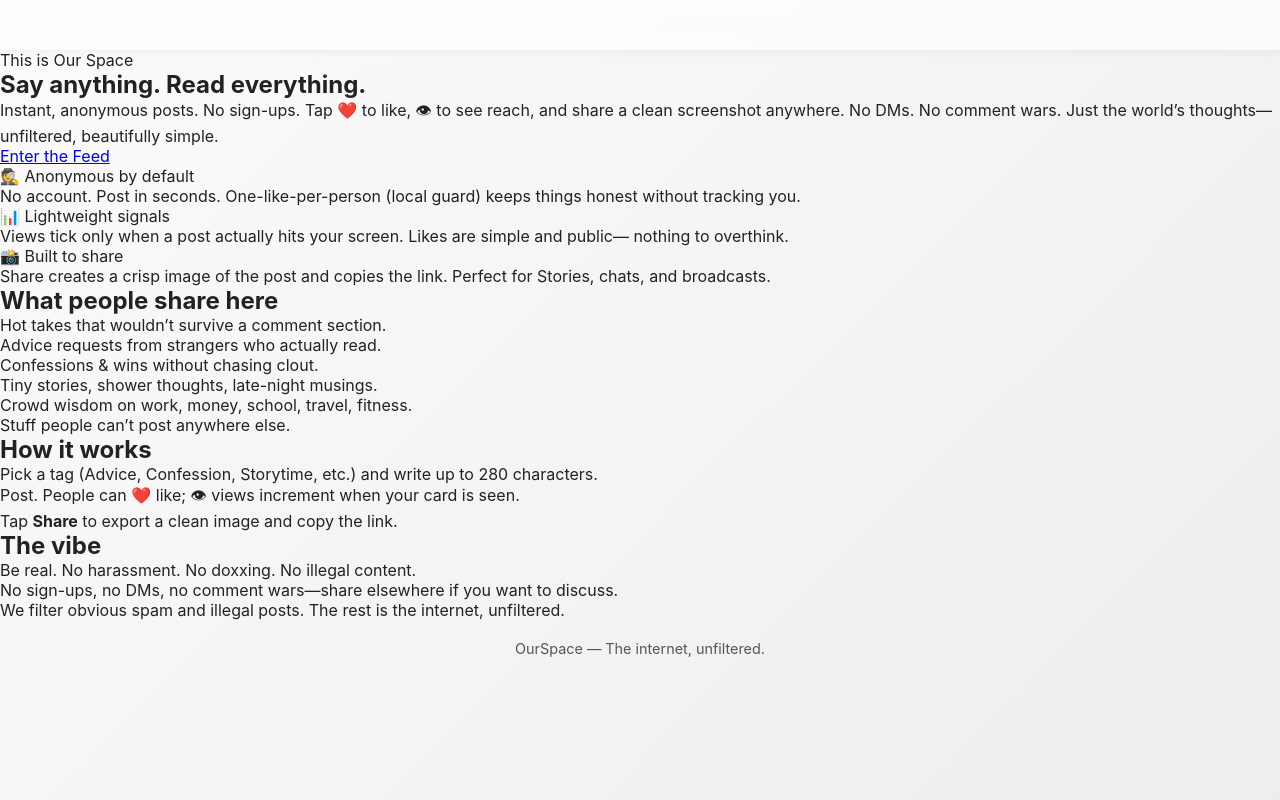
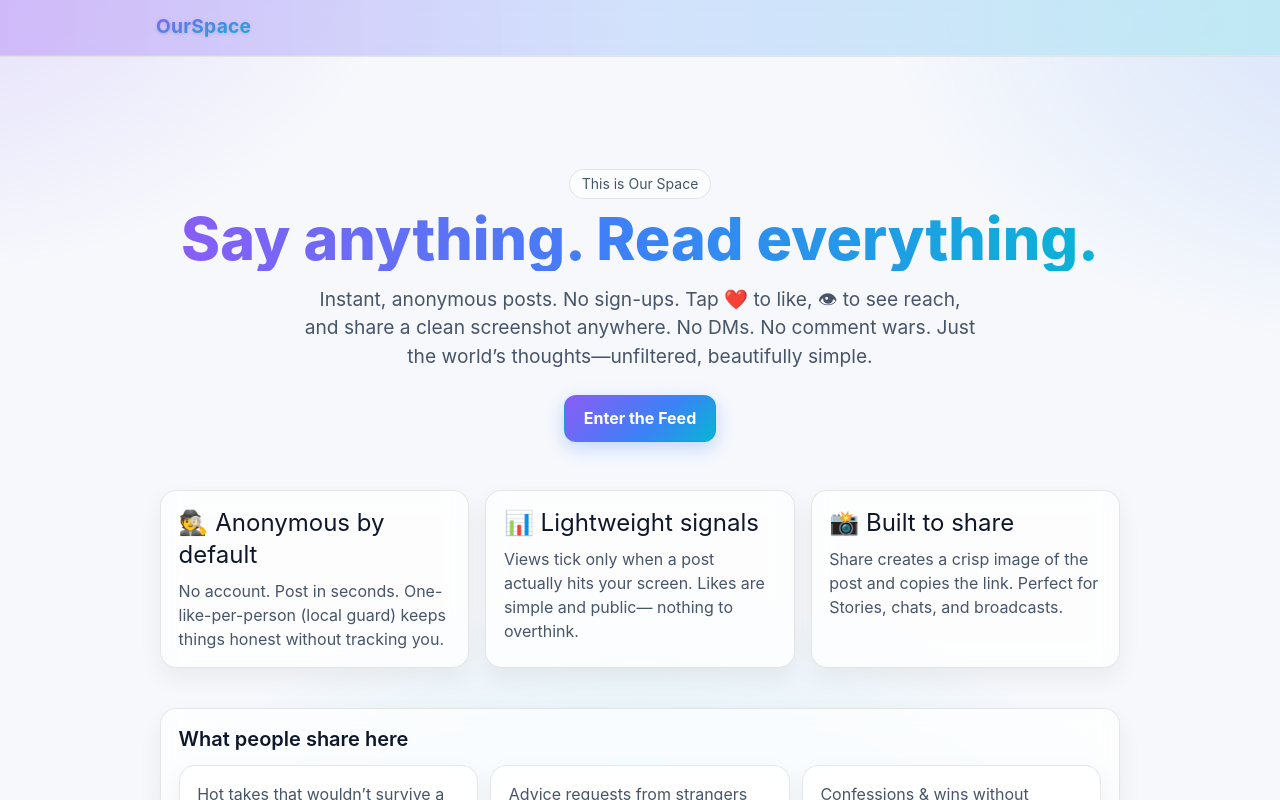
Before and after one commit to qaspercreates/OurSpace, a Next.js app: page / in a window 1280 px wide. Shown: the top 800 px of the page. Built offline with nearby package versions, Linux system fonts and the light colour scheme.

Commit message:
globals.css

```diff
--- a/styles/globals.css
+++ b/styles/globals.css
@@ -1,114 +1,119 @@
-/* Global Reset */
-* {
-  margin: 0;
-  padding: 0;
-  box-sizing: border-box;
+@tailwind base;
+@tailwind components;
+@tailwind utilities;
+
+/* Map tiles CSS */
+@import "leaflet/dist/leaflet.css";
+
+/* =======================
+   Light Theme Base
+   ======================= */
+html, body { height: 100%; }
+
+:root{
+  --ink:#0f172a;         /* slate-900 */
+  --muted:#475569;       /* slate-600 */
+  --border:rgba(15,23,42,.10);
+  --card:rgba(255,255,255,.72);
+  --card-hover:rgba(255,255,255,.80);
+  --bg:#f6f8fc;          /* soft paper */
+  --grad-a:#8b5cf6;      /* violet-500 */
+  --grad-b:#3b82f6;      /* blue-500 */
+  --grad-c:#06b6d4;      /* cyan-500 */
 }
 
-/* Light Premium Gradient Background */
-body {
-  font-family: 'Inter', sans-serif;
-  background: linear-gradient(135deg, #fdfbfb, #ebedee);
-  color: #222;
-  min-height: 100vh;
-  display: flex;
-  flex-direction: column;
+body{
+  color:var(--ink);
+  background: var(--bg);
+  -webkit-font-smoothing: antialiased;
+  -moz-osx-font-smoothing: grayscale;
+  font-family: Inter, system-ui, -apple-system, Segoe UI, Roboto, sans-serif;
+  overflow-x:hidden;
+  min-height:100%;
+  position:relative;
 }
 
-/* Header */
-header {
-  width: 100%;
-  padding: 15px 40px;
-  display: flex;
-  justify-content: flex-start;
-  align-items: center;
-  background: rgba(255, 255, 255, 0.7);
-  backdrop-filter: blur(12px);
-  box-shadow: 0 2px 10px rgba(0, 0, 0, 0.05);
-  position: sticky;
-  top: 0;
-  z-index: 10;
+/* One continuous, fixed background (no split while scrolling) */
+body::before{
+  content:"";
+  position:fixed;
+  inset:0;
+  z-index:-1;
+  pointer-events:none;
+  background:
+    radial-gradient(900px 600px at -10% -10%, rgba(139,92,246,.20), transparent 60%),
+    radial-gradient(900px 600px at 110% 0%, rgba(59,130,246,.18), transparent 58%),
+    radial-gradient(900px 600px at 50% 120%, rgba(6,182,212,.16), transparent 62%);
 }
 
-header h1 {
-  font-size: 1.8rem;
-  font-weight: 700;
-  background: linear-gradient(90deg, #6a11cb, #2575fc);
-  -webkit-background-clip: text;
-  -webkit-text-fill-color: transparent;
+/* Layout */
+.container{ width:100%; max-width:64rem; margin-inline:auto; padding-inline:1rem; }
+
+/* Header */
+.nav{
+  position: sticky; top:0; z-index:40;
+  backdrop-filter: blur(10px); -webkit-backdrop-filter: blur(10px);
+  background: rgba(255,255,255,.65);
+  border-bottom:1px solid var(--border);
 }
 
-/* Homepage Center Text */
-.homepage {
-  text-align: center;
-  margin: 60px auto;
-  max-width: 800px;
+/* Hero */
+.hero{ text-align:center; padding-top:clamp(3rem,8vw,5rem); padding-bottom:clamp(2rem,6vw,3rem); }
+.hero-title{
+  font-weight:800; line-height:1.08; margin:.35rem auto .85rem;
+  font-size:clamp(2.3rem,6vw,3.7rem);
+  background-image: linear-gradient(90deg, var(--grad-a), var(--grad-b), var(--grad-c));
+  -webkit-background-clip:text; background-clip:text; color:transparent;
 }
+.hero-sub{ color:var(--muted); font-size:clamp(1.05rem,2vw,1.2rem); max-width:42rem; margin:0 auto 1.5rem; }
+.hero-cta{ display:flex; justify-content:center; gap:.75rem; }
 
-.homepage h2 {
-  font-size: 2rem;
-  font-weight: 800;
-  background: linear-gradient(90deg, #ff6a00, #ee0979);
-  -webkit-background-clip: text;
-  -webkit-text-fill-color: transparent;
-  margin-bottom: 15px;
+/* Cards */
+.card{
+  background: var(--card);
+  border: 1px solid var(--border);
+  border-radius:16px;
+  padding:1rem 1.1rem;
+  box-shadow: 0 10px 24px rgba(2,6,23,.06), 0 1px 0 rgba(255,255,255,.6) inset;
+  backdrop-filter: blur(12px); -webkit-backdrop-filter: blur(12px);
+  transition: transform .18s ease, box-shadow .18s ease, background .18s ease, border-color .18s ease;
 }
-
-.homepage p {
-  font-size: 1rem;
-  color: #444;
-  margin-bottom: 25px;
+.card:hover{
+  transform: translateY(-2px);
+  background: var(--card-hover);
+  box-shadow: 0 16px 36px rgba(2,6,23,.10), 0 1px 0 rgba(255,255,255,.65) inset;
 }
+.stack-4{ display:flex; flex-direction:column; gap:1rem; }
 
 /* Buttons */
-button, .btn {
-  padding: 12px 25px;
-  border-radius: 12px;
-  border: none;
-  font-weight: 600;
-  cursor: pointer;
-  background: linear-gradient(90deg, #6a11cb, #2575fc);
-  color: white;
-  box-shadow: 0 4px 12px rgba(0,0,0,0.1);
-  transition: all 0.2s ease;
+.btn-primary{
+  background: linear-gradient(135deg, var(--grad-a), var(--grad-b) 60%, var(--grad-c));
+  color:#fff; padding:.65rem 1.15rem; border-radius:12px; font-weight:700;
+  border:1px solid rgba(59,130,246,.30);
+  box-shadow:0 6px 18px rgba(59,130,246,.28);
+  transition: transform .12s ease, opacity .15s ease, box-shadow .15s ease;
 }
+.btn-primary:hover{ opacity:.95; transform:translateY(-1px); box-shadow:0 10px 24px rgba(59,130,246,.35) }
+.btn-primary:active{ transform:translateY(0) scale(.99) }
 
-button:hover, .btn:hover {
-  transform: translateY(-2px);
-  box-shadow: 0 6px 15px rgba(0,0,0,0.15);
+.btn-outline{
+  background: rgba(255,255,255,.7);
+  color: var(--ink);
+  border:1px solid var(--border);
+  padding:.55rem 1.1rem; border-radius:12px; font-weight:600;
+  transition: background .15s ease, border-color .15s ease, transform .12s ease;
 }
+.btn-outline:hover{ background:#fff; border-color:rgba(15,23,42,.18); transform:translateY(-1px) }
 
-/* Post Cards */
-.post-card {
-  background: rgba(255, 255, 255, 0.7);
-  border-radius: 15px;
-  padding: 20px;
-  margin: 15px 0;
-  backdrop-filter: blur(10px);
-  box-shadow: 0 8px 24px rgba(0,0,0,0.05);
-  transition: transform 0.2s ease;
-}
-
-.post-card:hover {
-  transform: translateY(-3px);
-}
-
-/* Category Tags */
-.tag {
-  font-size: 0.85rem;
-  font-weight: 600;
-  padding: 5px 12px;
-  border-radius: 8px;
-  background: linear-gradient(135deg, #89f7fe, #66a6ff);
-  color: #fff;
-  display: inline-block;
-  margin-bottom: 10px;
-}
+/* Inputs */
+textarea{ caret-color:var(--grad-a); background:rgba(255,255,255,.78); color:var(--ink); }
+textarea::placeholder{ color:rgba(15,23,42,.45); }
+select, input{ background:rgba(255,255,255,.78); }
 
 /* Footer */
-footer {
-  text-align: center;
-  padding: 20px;
-  font-size: 0.9rem;
-  color: #555;
-}
+footer{ color:var(--muted); }
+
+/* Make Tailwind greys darker on light theme */
+.text-zinc-300{ color:#475569 !important; }
+.text-zinc-200{ color:#334155 !important; }
+.text-zinc-100{ color:#1f2937 !important; }
```
